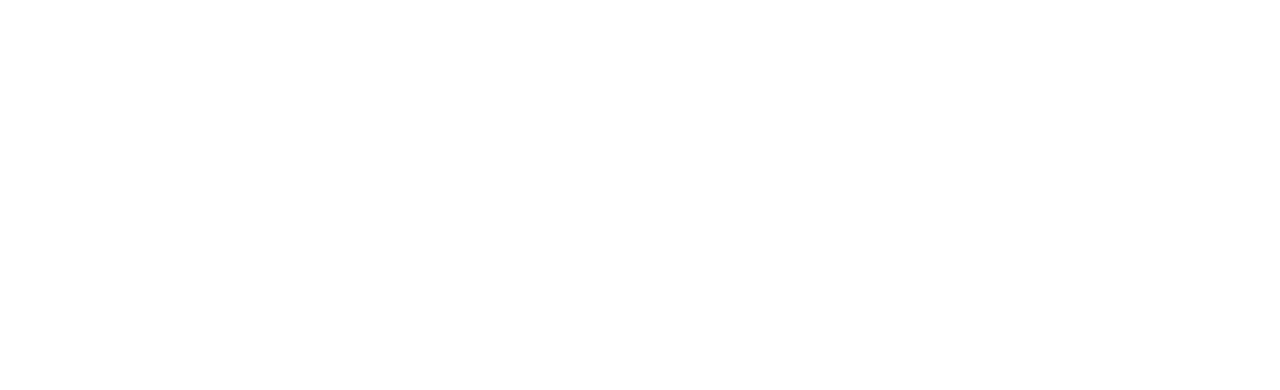
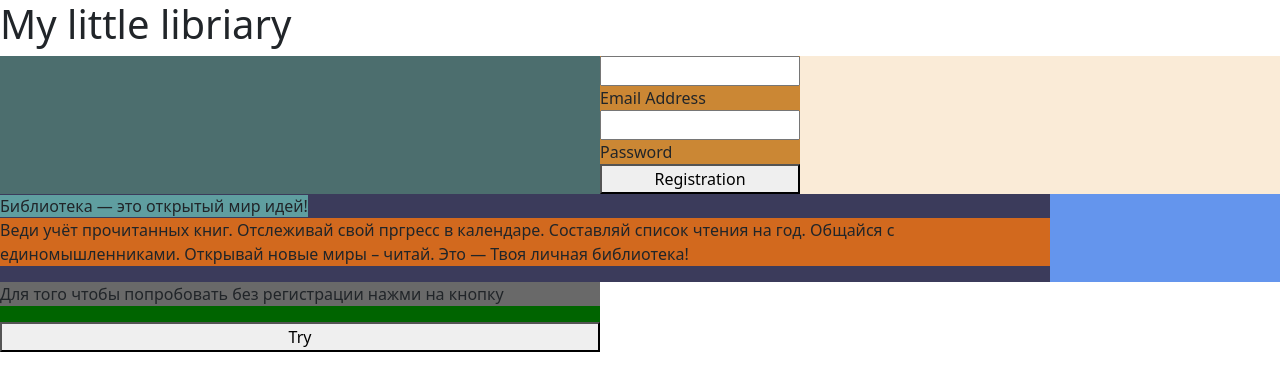
Before and after one commit to Violetta-san/library, a plain HTML site: page index.html in a window 1280 px wide. Drawn offline with nearby package versions, Linux system fonts and the light colour scheme.

Commit message:
container

```diff
--- a/index.html
+++ b/index.html
@@ -1,34 +1,52 @@
 <!DOCTYPE html>
 <html lang="en">
   <head>
-    <meta charset="UTF-8">
-    <meta http-equiv="X-UA-Compatible" content="IE=edge">
-    <meta name="viewport" content="width=device-width, initial-scale=1.0">
-    <link href="https://cdn.jsdelivr.net/npm/bootstrap@5.1.3/dist/css/bootstrap.min.css" rel="stylesheet" integrity="sha384-1BmE4kWBq78iYhFldvKuhfTAU6auU8tT94WrHftjDbrCEXSU1oBoqyl2QvZ6jIW3" crossorigin="anonymous">
-    <link rel="stylesheet" href="style.css">
+    <meta charset="UTF-8" />
+    <meta http-equiv="X-UA-Compatible" content="IE=edge" />
+    <meta name="viewport" content="width=device-width, initial-scale=1.0" />
+    <link
+      href="https://cdn.jsdelivr.net/npm/bootstrap@5.1.3/dist/css/bootstrap.min.css"
+      rel="stylesheet"
+      integrity="sha384-1BmE4kWBq78iYhFldvKuhfTAU6auU8tT94WrHftjDbrCEXSU1oBoqyl2QvZ6jIW3"
+      crossorigin="anonymous"
+    />
+    <link rel="stylesheet" href="style.css" />
     <title>Document</title>
   </head>
   <body>
     <main>
       <nav>
-       <h1></h1>
-       <div class='navigation'>
-           <div class="links" ></div>
-           <div class="reg"></div>
+        <h1>My little libriary</h1>
+        <div class="navigation">
+          <div class="links"></div>
+          <div class="reg">
+              <input type="text">Email Address
+              <input type="text">Password
+              <button>Registration</button>
+          </div>
         </div>
       </nav>
+      <div class="main_content">
         <div>
-       <div>
-           <div></div>
-           <div></div>
+          <span class="quote">Библиотека — это открытый мир идей!</span>
+          <p class="slogan">Веди учёт прочитанных книг.
+            Отслеживай свой пргресс в календаре.
+            Составляй список чтения на год.
+            Общайся с единомышленниками.
+            Открывай новые миры – читай.
+            Это — Твоя личная библиотека!</p>
         </div>
-       <div></div>
+        <div class="top-week"></div>
       </div>
-   <div>
-       <div></div>
-       <div></div>
+      <div class="demo">
+        <p class="instruction">Для того чтобы попробовать без регистрации нажми на кнопку</p>
+        <button>Try</button>
       </div>
     </main>
-    <script src="https://cdn.jsdelivr.net/npm/bootstrap@5.1.3/dist/js/bootstrap.bundle.min.js" integrity="sha384-ka7Sk0Gln4gmtz2MlQnikT1wXgYsOg+OMhuP+IlRH9sENBO0LRn5q+8nbTov4+1p" crossorigin="anonymous"></script>
+    <script
+      src="https://cdn.jsdelivr.net/npm/bootstrap@5.1.3/dist/js/bootstrap.bundle.min.js"
+      integrity="sha384-ka7Sk0Gln4gmtz2MlQnikT1wXgYsOg+OMhuP+IlRH9sENBO0LRn5q+8nbTov4+1p"
+      crossorigin="anonymous"
+    ></script>
   </body>
 </html>
--- a/style.css
+++ b/style.css
@@ -0,0 +1,47 @@
+nav{
+    display: flex;
+    flex-direction: column;
+
+}
+h1{
+
+}
+.navigation{
+    background-color: antiquewhite;
+    display: flex;
+}
+.links{
+    background-color: rgb(76, 110, 110);
+    width: 600px;
+}
+.reg{
+    background-color: rgb(203, 135, 52);
+    display: flex;
+    flex-direction: column;
+    width: 200px;
+}
+.main_content{
+    background-color: rgb(59, 59, 91);
+    display: flex;
+}
+.quote{
+    background-color: cadetblue;
+    width: 600px;
+}
+.slogan{
+    background-color: chocolate;
+    width: 1050px;
+}
+.top-week{
+    background-color: cornflowerblue;
+    width: 300px;
+}
+.demo{
+    background-color: darkgreen;
+    display: flex;
+    flex-direction: column;
+    width: 600px;
+}
+.instruction{
+    background-color: dimgray;
+}
```
Also changed, not shown: demo.html (+31 -0 lines), text.txt. Lines whose indentation alone changed are shown as unchanged.
